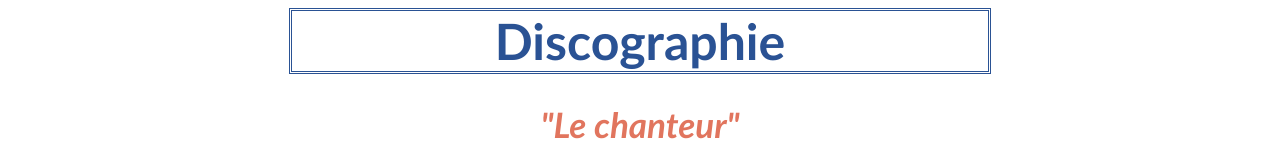
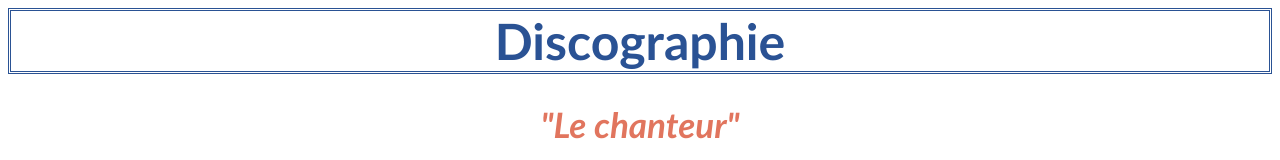
Before and after one commit to tdegoutin/Fanpage, a plain HTML site: page discographievideo.html in a window 1280 px wide. Shown: the top 160 px of the page. Drawn offline with Linux system fonts and the light colour scheme.

Commit message:
modif bordure

```diff
--- a/discographievideo.html
+++ b/discographievideo.html
@@ -9,7 +9,7 @@
 	</head>
   <body>
 
-<h1>Discographie</h1>
+<h5>Discographie</h5>
 
 
 
--- a/style.css
+++ b/style.css
@@ -42,7 +42,6 @@ text-align: center;
 font-size: 50px;
 font-family:'Gill Sans', 'Gill Sans MT', Calibri, 'Trebuchet MS', sans-serif;
 border-style: double;
-width: 40%;
 margin: auto;
 }
 
```
